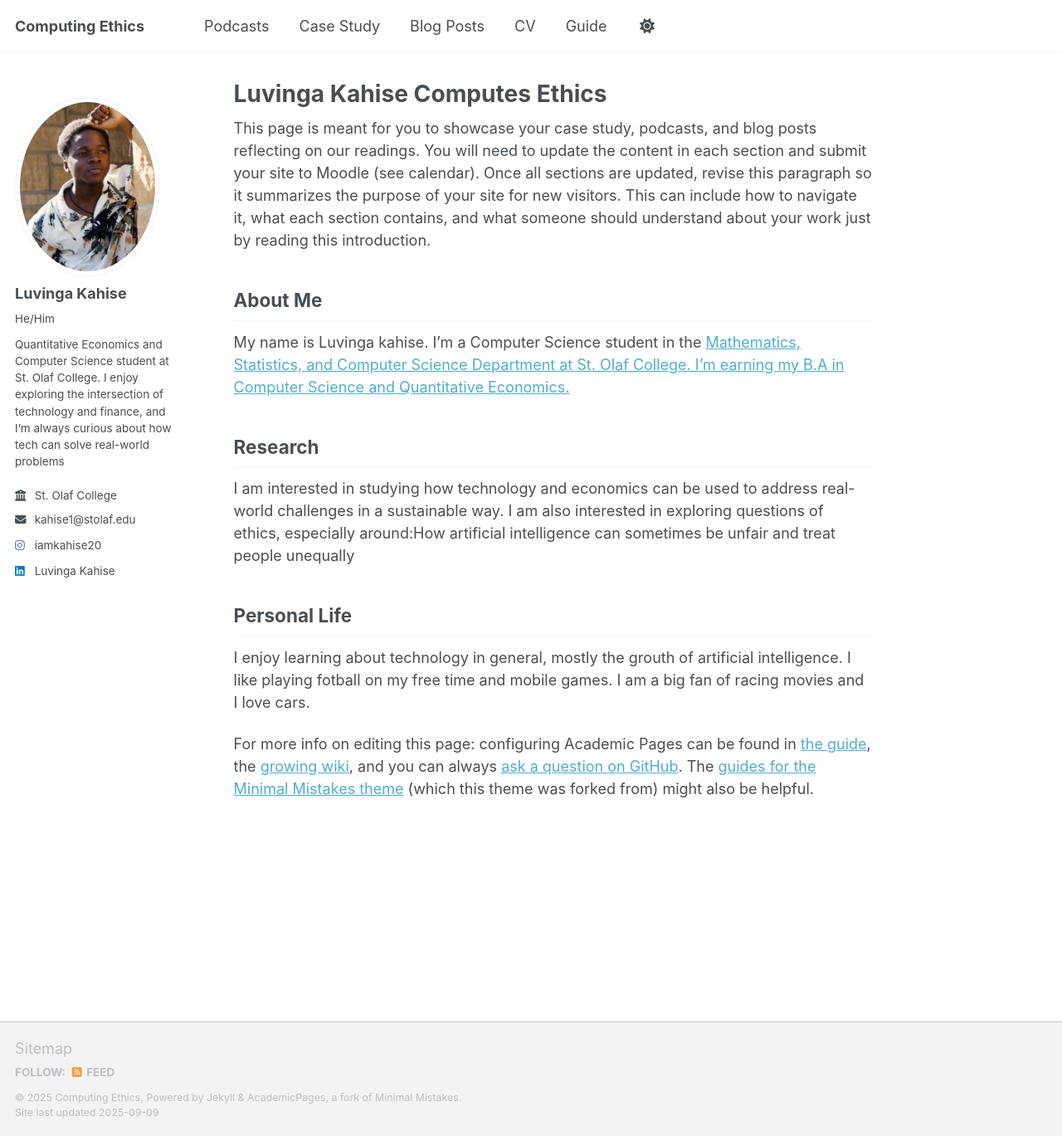
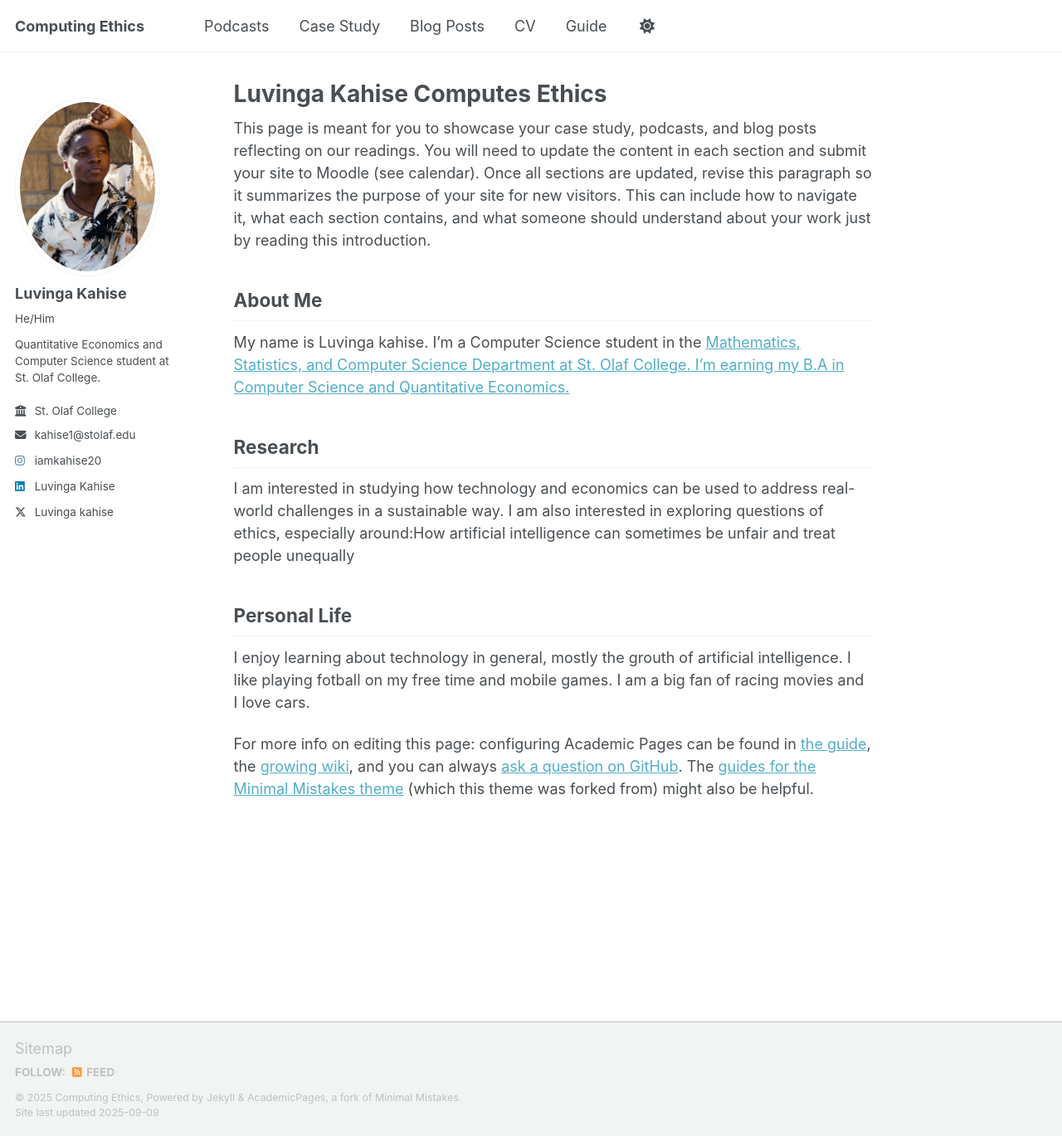
Before and after one commit to kahise1/ethics_fall2025, a Jekyll site: the page built from _pages/about.md, in a window 1280 px wide and 1369 px high. Shown: the whole window at 83% size. Built offline with Jekyll 4.4.1, drawn with Linux system fonts in a browser that asks for light colours; a script that is not in the unit is left out.

Commit message:
# x updated

```diff
--- a/_config.yml
+++ b/_config.yml
@@ -25,7 +25,7 @@ author:
   avatar           : "profile.png"
   name             : "Luvinga Kahise" #update
   pronouns         : "He/Him" # example: "Hi/Him"
-  bio              : "Quantitative Economics and Computer Science student at St. Olaf College. I enjoy exploring the intersection of technology and finance, and I’m always curious about how tech can solve real-world problems"
+  bio              : "Quantitative Economics and Computer Science student at St. Olaf College."
   employer         : "St. Olaf College"
   uri              : # URL
   email            : "kahise1@stolaf.edu" #"[username]@stolaf.edu" #update
@@ -67,7 +67,7 @@ author:
   steam            : # Username
   telegram         : # URL
   tumblr           : # Username
-  twitter          : # Username for X / Twitter
+  twitter          : "Luvinga kahise" # Username for X / Twitter
   vine             : # Username
   weibo            : # Username
   wikipedia        : # Username
--- a/_includes/author-profile.html
+++ b/_includes/author-profile.html
@@ -145,7 +145,7 @@
         <li><a href="https://{{ author.tumblr }}.tumblr.com"><i class="fab fa-fw fa-tumblr icon-pad-right" aria-hidden="true"></i>Tumblr</a></li>
       {% endif %}
       {% if author.twitter %}
-        <li><a href="https://twitter.com/{{ author.twitter }}"><i class="fab fa-fw fa-x-twitter icon-pad-right" aria-hidden="true"></i>X (formerly Twitter)</a></li>
+        <li><a href="https://twitter.com/{{ author.twitter }}"><i class="fab fa-fw fa-x-twitter icon-pad-right" aria-hidden="true"></i>{{ author.twitter }}</a></li>
       {% endif %}
       {% if author.vine %}
         <li><a href="https://vine.co/u/{{ author.vine }}"><i class="fab fa-fw fa-vine icon-pad-right" aria-hidden="true"></i>Vine</a></li>
```
